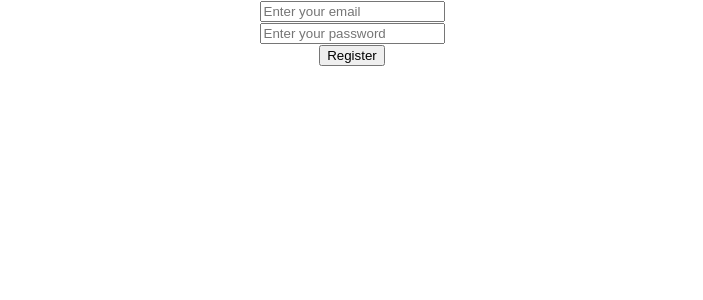
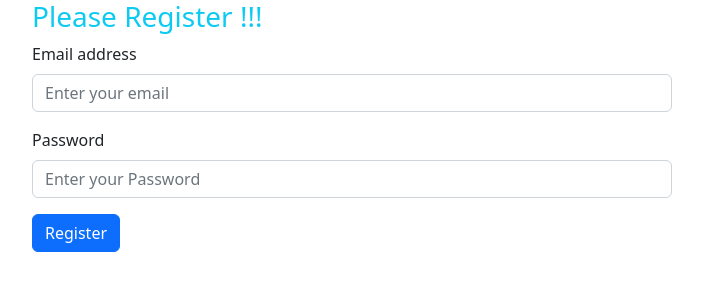
Before and after one commit to Atherbiswas/email-password-authentication, a React (Create React App) app: page / in a window 1280 px wide. Shown: the top 300 px of the page, without its empty margins (288-991 px from the left). Built offline with nearby package versions, Linux system fonts and the light colour scheme.

Commit message:
log in form made

```diff
--- a/package.json
+++ b/package.json
@@ -6,8 +6,10 @@
     "@testing-library/jest-dom": "^5.16.5",
     "@testing-library/react": "^13.4.0",
     "@testing-library/user-event": "^13.5.0",
+    "bootstrap": "^5.2.2",
     "firebase": "^9.12.1",
     "react": "^18.2.0",
+    "react-bootstrap": "^2.5.0",
     "react-dom": "^18.2.0",
     "react-scripts": "5.0.1",
     "web-vitals": "^2.1.4"
--- a/src/App.js
+++ b/src/App.js
@@ -1,26 +1,31 @@
 import { getAuth } from "firebase/auth";
 import './App.css';
+import ReactBootstrap from "./components/ReactBootstrap/ReactBootstrap";
 import app from "./firebase/firebase.init";
 
 const auth = getAuth(app);
-const handleRegister = (event) => {
-  event.preventDefault();
-  const form = event.target;
-  const email = form.email.value;
-  const password = form.password.value;
-    console.log(email,password);
-}
+// const handleRegister = (event) => {
+//   event.preventDefault();
+//   const form = event.target;
+//   const email = form.email.value;
+//   const password = form.password.value;
+//     console.log(email,password);
+// }
 
 function App() {
   return (
-    <div className="App">
-      <form onSubmit={handleRegister}>
+    <div>
+
+      <ReactBootstrap></ReactBootstrap>
+
+
+      {/* <form onSubmit={handleRegister}>
         <input type="email" name="email" id="" placeholder="Enter your email" />
         <br />
         <input type="password" name="password" id="" placeholder="Enter your password" />
         <br />
         <button type="submit">Register</button>
-      </form>
+      </form> */}
     </div>
   );
 }
--- /dev/null
+++ b/src/components/ReactBootstrap/ReactBootstrap.js
@@ -0,0 +1,62 @@
+import { createUserWithEmailAndPassword, getAuth } from 'firebase/auth';
+import { useState } from 'react';
+import Button from 'react-bootstrap/Button';
+import Form from 'react-bootstrap/Form';
+import app from '../../firebase/firebase.init';
+
+
+
+const auth = getAuth(app);
+
+function ReactBootstrap() {
+    const [passwordError, setPasswordError] = useState('');
+    const handleClickRegister =(event)=>{
+        event.preventDefault();
+        const form = event.target;
+        const email = form.email.value;
+        const password = form.password.value;
+        console.log(email,password);
+        if(!/(?=.*[A-Z].*[A-Z])/.test(password)){
+            setPasswordError('Please provide at least two uppercase');
+            return;
+
+        }
+        if(password.length < 6){
+            setPasswordError('Password should be at least 6 characters');
+            return;
+        }
+        if(!/(?=.*[#$@!%&*?])/.test(password)){
+            setPasswordError('Please add at least one special character');
+            return;
+        }
+        setPasswordError('');
+        createUserWithEmailAndPassword(auth, email, password)
+        .then(result => {
+            const user = result.user;
+            console.log(user);
+        })
+        .catch(error => {
+            console.error('error', error)
+        })
+
+    }
+  return (
+    <div className='w-50 mx-auto'>
+        <h3 className='text-info'>Please Register !!!</h3>
+        <Form onSubmit={handleClickRegister}>
+            <Form.Group className="mb-3" controlId="formBasicEmail">
+                <Form.Label>Email address</Form.Label>
+                <Form.Control type="email" name="email" placeholder="Enter your email" required/>
+            </Form.Group>
+            <Form.Group className="mb-3" controlId="formBasicPassword">
+                <Form.Label>Password</Form.Label>
+                <Form.Control type="password" name="password" placeholder="Enter your Password" required/>
+            </Form.Group>
+            <p className='text-danger'>{passwordError}</p>
+             <Button variant="primary" type="submit">Register</Button>
+        </Form>
+    </div>
+  );
+}
+
+export default ReactBootstrap;
--- a/src/index.js
+++ b/src/index.js
@@ -3,6 +3,7 @@ import ReactDOM from 'react-dom/client';
 import './index.css';
 import App from './App';
 import reportWebVitals from './reportWebVitals';
+import 'bootstrap/dist/css/bootstrap.min.css';
 
 const root = ReactDOM.createRoot(document.getElementById('root'));
 root.render(
```
Also changed, not shown: 1 other file (tests, documents, lock files or other folders).
